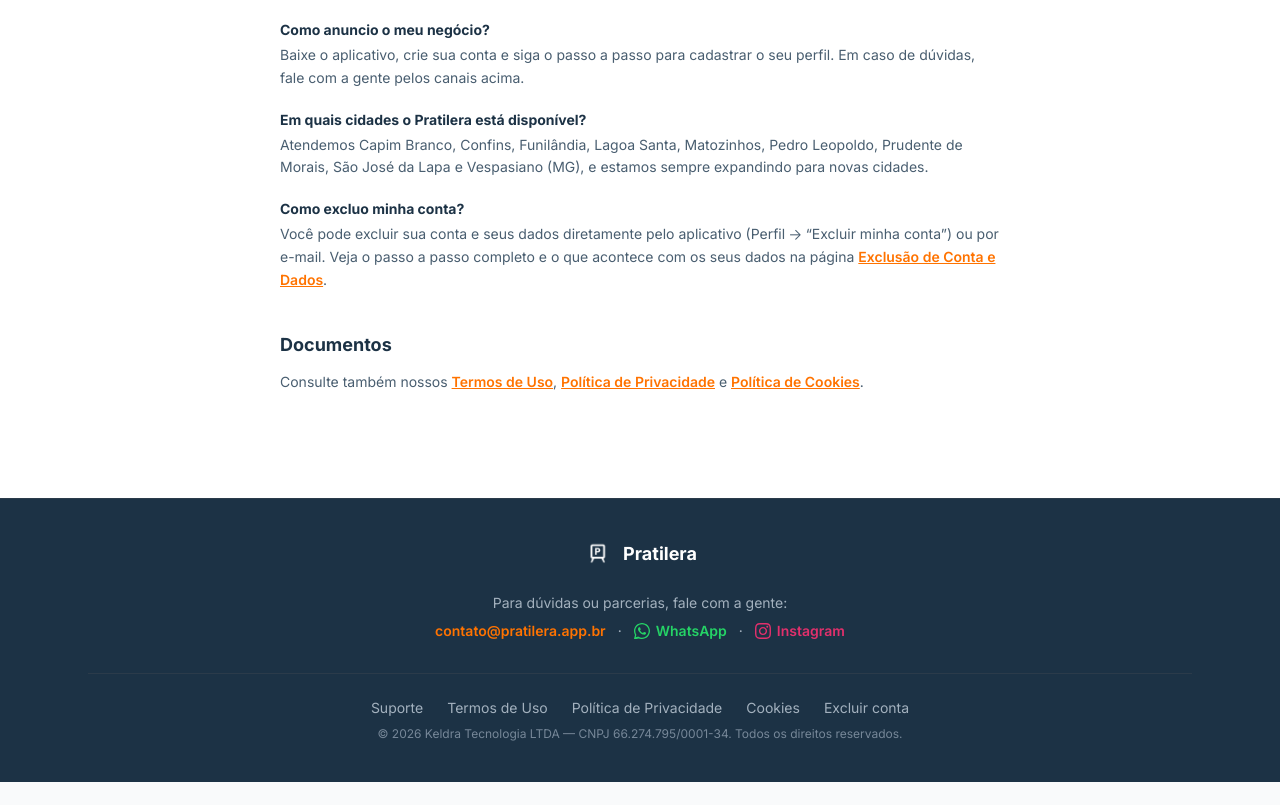
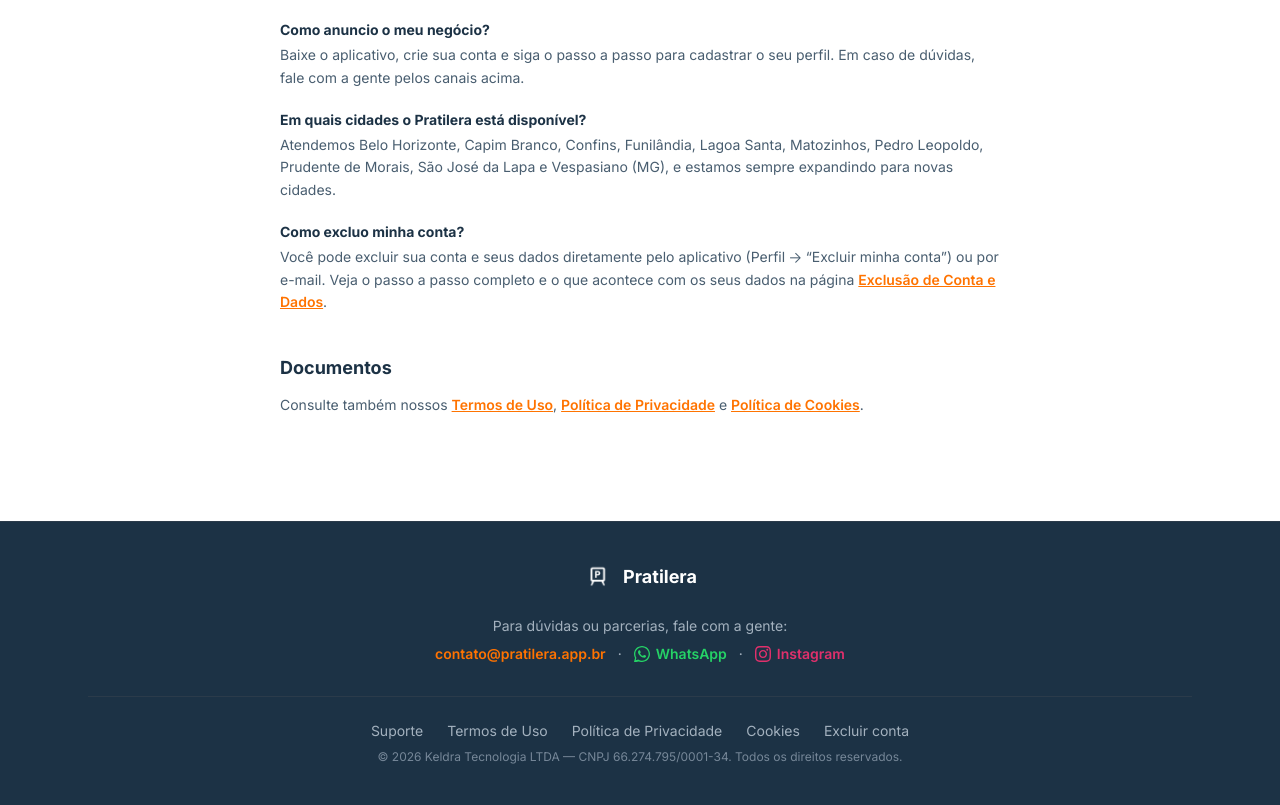
Before and after one commit to keldratecnologia/pratileraweb, a React (Vite) app: page /suporte in a window 1280 px wide. Shown: the part 840-1645 px from the top of the page. Before the commit the page ends 1622 px from the top, so only its background shows below. Built offline with nearby package versions, Linux system fonts and the light colour scheme.

Commit message:
Adiciona Belo Horizonte na lista de cidades atendidas (home + suporte)

```diff
--- a/src/pages/HomePage.tsx
+++ b/src/pages/HomePage.tsx
@@ -229,7 +229,7 @@ export default function HomePage() {
               Disponível em
             </p>
             <div className="flex items-center justify-center gap-2 flex-wrap">
-              {['Capim Branco', 'Confins', 'Funilândia', 'Lagoa Santa', 'Matozinhos', 'Pedro Leopoldo', 'Prudente de Morais', 'São José da Lapa', 'Vespasiano'].map((city, i) => (
+              {['Belo Horizonte', 'Capim Branco', 'Confins', 'Funilândia', 'Lagoa Santa', 'Matozinhos', 'Pedro Leopoldo', 'Prudente de Morais', 'São José da Lapa', 'Vespasiano'].map((city, i) => (
                 <motion.div
                   key={city}
                   initial={{ opacity: 0, scale: 0.85 }}
--- a/src/pages/SuportePage.tsx
+++ b/src/pages/SuportePage.tsx
@@ -104,9 +104,9 @@ export default function SuportePage() {
             seu perfil. Em caso de dúvidas, fale com a gente pelos canais acima.
           </Faq>
           <Faq question="Em quais cidades o Pratilera está disponível?">
-            Atendemos Capim Branco, Confins, Funilândia, Lagoa Santa, Matozinhos,
-            Pedro Leopoldo, Prudente de Morais, São José da Lapa e Vespasiano (MG), e
-            estamos sempre expandindo para novas cidades.
+            Atendemos Belo Horizonte, Capim Branco, Confins, Funilândia, Lagoa Santa,
+            Matozinhos, Pedro Leopoldo, Prudente de Morais, São José da Lapa e
+            Vespasiano (MG), e estamos sempre expandindo para novas cidades.
           </Faq>
           <Faq question="Como excluo minha conta?">
             Você pode excluir sua conta e seus dados diretamente pelo aplicativo (Perfil →
```
